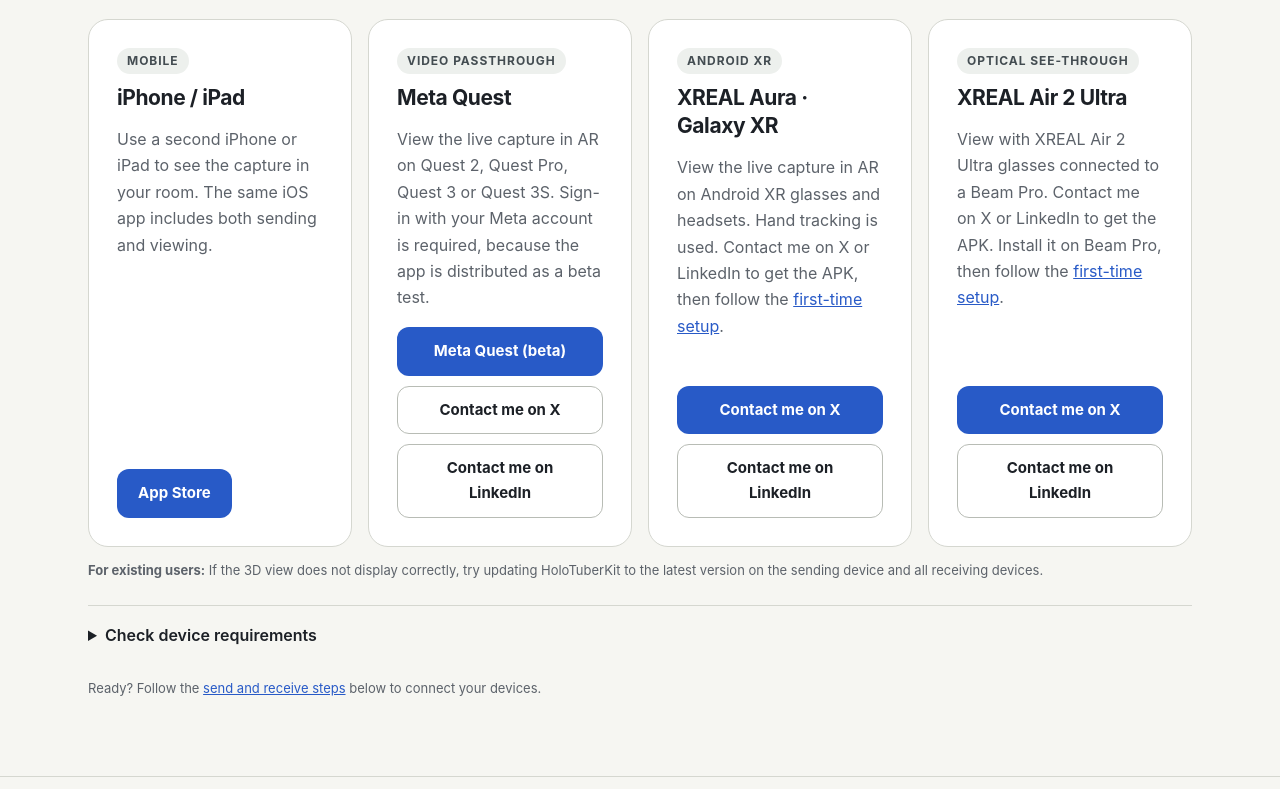
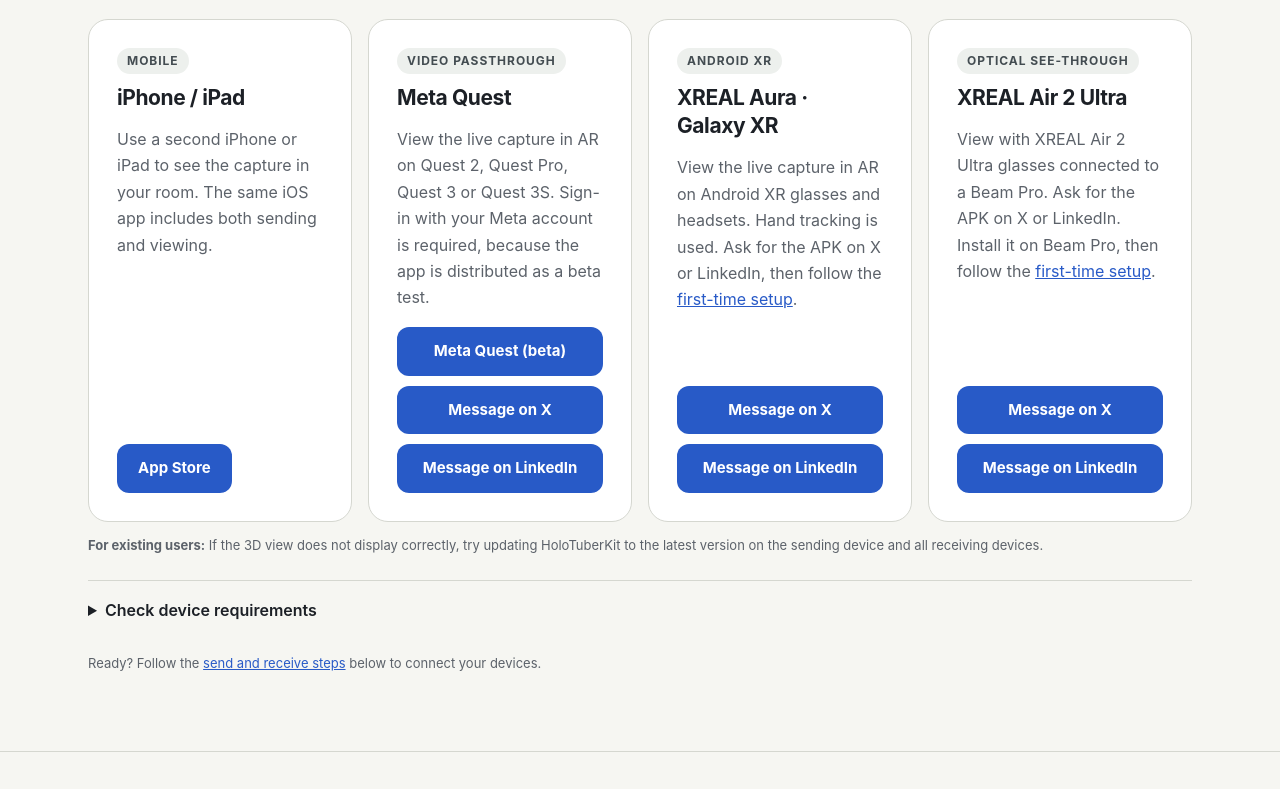
Before and after one commit to HoloTuberKit/HoloTuberKit-RealTime, a plain HTML site: page docs/index.html in a window 1280 px wide. Shown: the part 2811-3600 px from the top of the page. Drawn offline with Linux system fonts and the light colour scheme.

Commit message:
Unify contact buttons to blue and shorten the contact wording
- Make every contact button on the landing page the primary (blue) style
- Rename the buttons to "Message on X" / "Message on LinkedIn"
- Reword the body text and README from "Contact me on X or LinkedIn" to
  "Ask for the APK on X or LinkedIn" (APK requests) and
  "Message me on X or LinkedIn" (the Meta Quest beta row)

```diff
--- a/docs/index.html
+++ b/docs/index.html
@@ -287,26 +287,26 @@
           <p>View the live capture in AR on Quest 2, Quest Pro, Quest 3 or Quest 3S. Sign-in with your Meta account is required, because the app is distributed as a beta test.</p>
           <div class="card-actions">
             <a class="btn" href="https://www.meta.com/s/6tzXXzKuJ">Meta Quest (beta)</a>
-            <a class="btn ghost" href="https://x.com/Tks_Yoshinaga">Contact me on X</a>
-            <a class="btn ghost" href="https://www.linkedin.com/in/tks-yoshinaga/">Contact me on LinkedIn</a>
+            <a class="btn" href="https://x.com/Tks_Yoshinaga">Message on X</a>
+            <a class="btn" href="https://www.linkedin.com/in/tks-yoshinaga/">Message on LinkedIn</a>
           </div>
         </div>
         <div class="card">
           <span class="tag recv">Android XR</span>
           <h3>XREAL Aura · Galaxy&nbsp;XR</h3>
-          <p>View the live capture in AR on Android XR glasses and headsets. Hand tracking is used. Contact me on X or LinkedIn to get the APK, then follow the <a href="#androidxr">first-time setup</a>.</p>
+          <p>View the live capture in AR on Android XR glasses and headsets. Hand tracking is used. Ask for the APK on X or LinkedIn, then follow the <a href="#androidxr">first-time setup</a>.</p>
           <div class="card-actions">
-            <a class="btn" href="https://x.com/Tks_Yoshinaga">Contact me on X</a>
-            <a class="btn ghost" href="https://www.linkedin.com/in/tks-yoshinaga/">Contact me on LinkedIn</a>
+            <a class="btn" href="https://x.com/Tks_Yoshinaga">Message on X</a>
+            <a class="btn" href="https://www.linkedin.com/in/tks-yoshinaga/">Message on LinkedIn</a>
           </div>
         </div>
         <div class="card">
           <span class="tag recv">Optical See-through</span>
           <h3>XREAL Air 2 Ultra</h3>
-          <p>View with XREAL Air 2 Ultra glasses connected to a Beam Pro. Contact me on X or LinkedIn to get the APK. Install it on Beam Pro, then follow the <a href="#xreal">first-time setup</a>.</p>
+          <p>View with XREAL Air 2 Ultra glasses connected to a Beam Pro. Ask for the APK on X or LinkedIn. Install it on Beam Pro, then follow the <a href="#xreal">first-time setup</a>.</p>
           <div class="card-actions">
-            <a class="btn" href="https://x.com/Tks_Yoshinaga">Contact me on X</a>
-            <a class="btn ghost" href="https://www.linkedin.com/in/tks-yoshinaga/">Contact me on LinkedIn</a>
+            <a class="btn" href="https://x.com/Tks_Yoshinaga">Message on X</a>
+            <a class="btn" href="https://www.linkedin.com/in/tks-yoshinaga/">Message on LinkedIn</a>
           </div>
         </div>
       </div>
@@ -382,7 +382,7 @@
       <ol class="steps">
         <li>
           <b>Install the APK.</b>
-          <p>Contact me on <a href="https://x.com/Tks_Yoshinaga">X</a> or <a href="https://www.linkedin.com/in/tks-yoshinaga/">LinkedIn</a> to get the APK and install it with adb: <code>adb install -r HoloTuberKit-AndroidXR.apk</code>. Turn on developer options and USB (or wireless) debugging on the device first.</p>
+          <p>Ask for the APK on <a href="https://x.com/Tks_Yoshinaga">X</a> or <a href="https://www.linkedin.com/in/tks-yoshinaga/">LinkedIn</a>, then install it with adb: <code>adb install -r HoloTuberKit-AndroidXR.apk</code>. Turn on developer options and USB (or wireless) debugging on the device first.</p>
         </li>
         <li>
           <b>Allow hand tracking.</b>
@@ -406,7 +406,7 @@
       <h2>First-time setup</h2>
       <p class="sub">Only needed the first time you run the app.</p>
 
-      <p>Contact me on <a href="https://x.com/Tks_Yoshinaga">X</a> or <a href="https://www.linkedin.com/in/tks-yoshinaga/">LinkedIn</a> to get the APK and install it on your XREAL Beam Pro.</p>
+      <p>Ask for the APK on <a href="https://x.com/Tks_Yoshinaga">X</a> or <a href="https://www.linkedin.com/in/tks-yoshinaga/">LinkedIn</a>, then install it on your XREAL Beam Pro.</p>
 
       <ol class="steps">
         <li>
```
Also changed, not shown: 1 other file.
